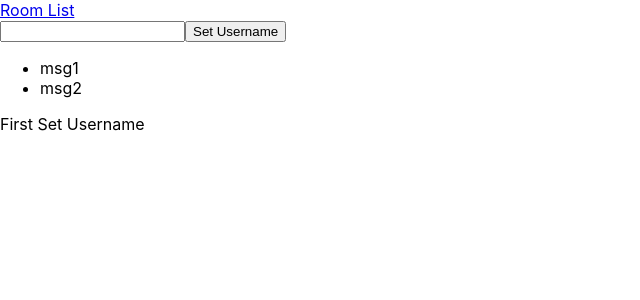
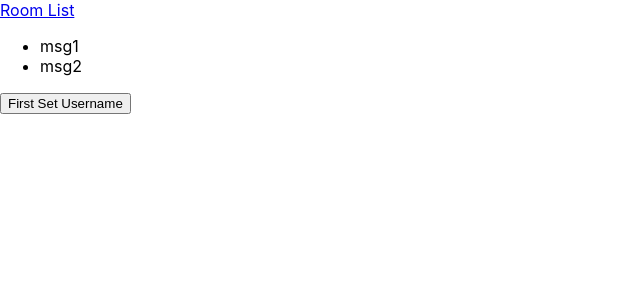
Before and after one commit to fzwolinski/flask-react-chat-app, a React (Create React App) app in the folder client/: page /room/some-room-name in a window 1280 px wide. Shown: the top 300 px of the page, without its empty margins (0-640 px from the left). Built offline with nearby package versions, Linux system fonts and the light colour scheme; no server answers.

Commit message:
Redirect from chatroom to /username

```diff
--- a/client/src/components/chatroom.jsx
+++ b/client/src/components/chatroom.jsx
@@ -1,4 +1,5 @@
 import React, { useState, useEffect } from "react";
+import { useHistory } from 'react-router-dom';
 import io from "socket.io-client";
 import { v4 as uuidv4 } from 'uuid';
 
@@ -7,6 +8,7 @@ const socket = io.connect("http://127.0.0.1:5000");
 const ChatRoom = ( {match} ) => {
   const [response, setResponse] = useState(["msg1", "msg2"]); // TODO Delete default msg's
   const [username, setUsername] = useState("");
+  const history = useHistory();
 
   useEffect(() => {
     if (localStorage.getItem("sess_id") != null) {
@@ -41,7 +43,7 @@ const ChatRoom = ( {match} ) => {
 
   const handleSetUsername = (e) => {
     e.preventDefault();
-    socket.emit("SET_USERNAME", {"username": form_username.current.value, "room": match.params.roomName, "sess_id": uuidv4()});
+    history.push('/username', { from: "/room/some-room-name" } );
   };
 
   const handleSendMsgSubmit = (e) => {
@@ -52,10 +54,7 @@ const ChatRoom = ( {match} ) => {
   return (
     <div>
       { !username ? (
-        <form onSubmit={handleSetUsername}>
-          <input ref={form_username} type="text" />
-          <button>Set Username</button>
-        </form>
+        <div></div>
       ) : (<h1>Hello {username}</h1>)}
 
       <div className="ChatRoom">
@@ -70,7 +69,7 @@ const ChatRoom = ( {match} ) => {
             <button>Send</button>
           </form>
         ) : (
-          <div>First Set Username</div>
+          <button onClick={handleSetUsername}>First Set Username</button>
         )}
       </div>
     </div>
--- a/client/src/components/setusername.jsx
+++ b/client/src/components/setusername.jsx
@@ -1,11 +1,8 @@
-import React, { useState, useEffect } from "react";
-import { useHistory } from "react-router-dom";
+import React, { useEffect } from "react";
 
 import { v4 as uuidv4 } from 'uuid';
 
-const SetUsername = ({socket}) => {
-  const history = useHistory();
-
+const SetUsername = ({socket, history}) => {
   useEffect(() => {
     if (localStorage.getItem("sess_id") != null) {
       socket.emit("CHECK_USERNAME_BY_SESS_ID", {"sess_id": localStorage.getItem("sess_id")});
@@ -13,7 +10,12 @@ const SetUsername = ({socket}) => {
 
     socket.on("CHECK_USERNAME", (data) => {
       if (data["ok"] === true) {
-        history.push("/")
+        // Redirect
+        if ((history.location) !== undefined  && (history.location.state) !== undefined && (history.location.state.from) !== undefined) {
+            history.push(history.location.state.from);
+        } else {
+          history.push("/");
+        }
       } else {
         console.log("Invalid sess_id");
       }
@@ -22,7 +24,12 @@ const SetUsername = ({socket}) => {
     socket.on("SET_USERNAME_STATUS", (data) => {
       if (data["ok"] === true) {
         localStorage.setItem('sess_id', data["sess_id"]);
-        history.push("/");
+        // Redirect
+        if ((history.location) !== undefined  && (history.location.state) !== undefined && (history.location.state.from) !== undefined) {
+          history.push(history.location.state.from);
+        } else {
+          history.push("/");
+        }
       }
       console.log(data["msg"])
     });
```
